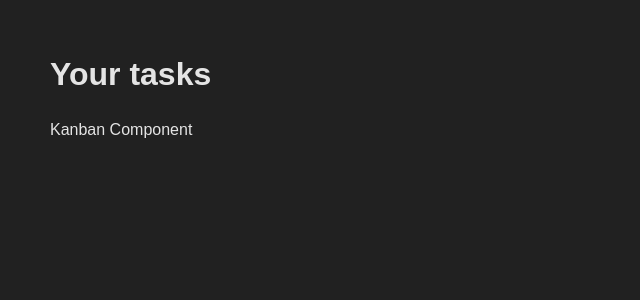
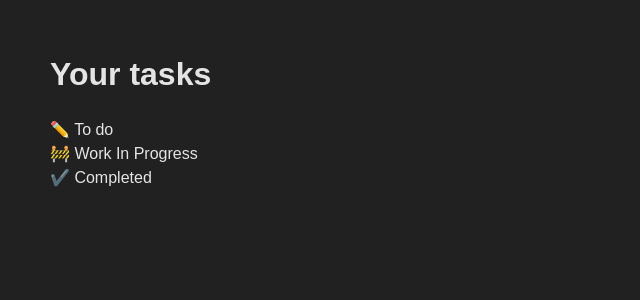
Before and after one commit to jpatel98/kanban-board-challenge, a React (Create React App) app: page / in a window 1280 px wide. Shown: the top 300 px of the page, without its empty margins (0-640 px from the left). Built offline with nearby package versions, Linux system fonts and the light colour scheme.

Commit message:
Setup kanban component and display card titles from mockData

```diff
--- a/src/App.js
+++ b/src/App.js
@@ -1,12 +1,11 @@
 import "./App.scss";
 import Kanban from "./components/Kanban/Kanban";
-
 
 function App() {
   return (
     <div style={{ padding: "50px" }}>
       <h1 style={{ marginBottom: "20px" }}>Your tasks</h1>
-      <Kanban/>
+      <Kanban />
     </div>
   );
 }
--- /dev/null
+++ b/src/components/Card/Card.js
@@ -0,0 +1,7 @@
+import "./Card.scss";
+
+const Card = (props) => {
+  return <div className="card">{props.children}</div>;
+};
+
+export default Card;
--- /dev/null
+++ b/src/components/Card/Card.scss
@@ -0,0 +1,5 @@
+.card {
+    padding: 30px;
+    background-color: #212121;
+    border-radius: 10px;
+}
--- a/src/components/Kanban/Kanban.js
+++ b/src/components/Kanban/Kanban.js
@@ -1,9 +1,41 @@
-import React from 'react'
+import Card from "../Card/Card";
+import "./Kanban.scss";
+import { DragDropContext, Draggable, Droppable } from "react-beautiful-dnd";
+import mockData from "../../mockData";
+import { useState } from "react";
 
 const Kanban = () => {
+    const [data, setData] = useState(mockData)
+    const onDragEnd = result => {
+        console.log(result);
+    }
+
   return (
-    <div>Kanban Component</div>
-  )
-}
+    <DragDropContext onDragEnd={onDragEnd}>
+        <div className="kanban">
+            {
+                data.map(section => (
+                    <Droppable
+                        key={section.id}
+                        droppableId={section.id}
+                    >
+                        {(provided) => (
+                            <div
+                                {...provided.droppableProps}
+                                className="kanban__section"
+                                ref={provided.innerRef}
+                            >
+                                <div className="kanban__section__title">
+                                    {section.title}
+                                </div>
+                            </div>
+                        )}
+                    </Droppable>
+                ))
+            }
+        </div>
+    </DragDropContext>
+  );
+};
 
-export default Kanban
+export default Kanban;
--- a/src/mockData.js
+++ b/src/mockData.js
@@ -3,7 +3,7 @@ import { v4 as uuidv4 } from 'uuid';
 const mockData = [
     {
         id: uuidv4(),
-        title: ' ✏️To do',
+        title: '✏️ To do',
         tasks: [
             {
                 id: uuidv4(),
@@ -21,7 +21,7 @@ const mockData = [
     },
     {
         id: uuidv4(),
-        title: '👩‍💻👨‍💻Work In Progress',
+        title: '🚧 Work In Progress',
         tasks: [
             {
                 id: uuidv4(),
@@ -31,7 +31,7 @@ const mockData = [
     },
     {
         id: uuidv4(),
-        title: ' ✔️ Completed',
+        title: '✔️ Completed',
         tasks: [
             {
                 id: uuidv4(),
```
Also changed, not shown: src/components/Kanban/Kanban.scss (added).
